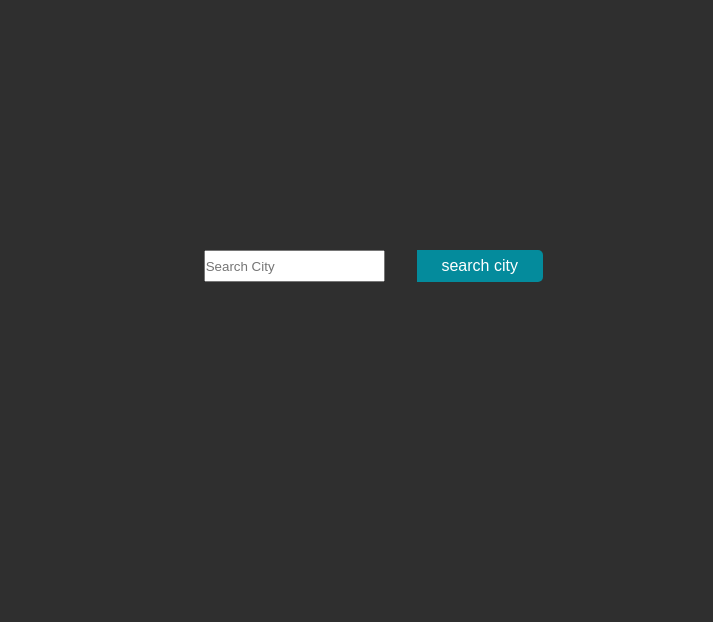
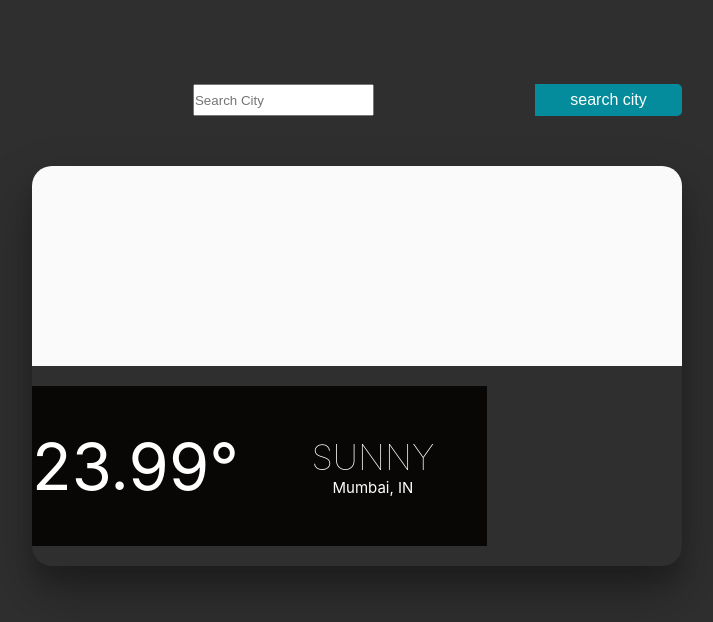
Before and after one commit to santoshnarayanan/weatherapp, a React (Create React App) app: page / in a window 1280 px wide. Shown: the top 622 px of the page, without its empty margins (283-996 px from the left). Built offline with nearby package versions, Linux system fonts and the light colour scheme; some icons are missing.

Commit message:
Creating WeatherCard

```diff
--- /dev/null
+++ b/src/components/WeatherDetails.js
@@ -0,0 +1,24 @@
+import React from 'react'
+
+function WeatherDetails() {
+    return (
+        <>
+            <article className="widget">
+                <div className="weatherIcon">
+                    <i className="wi wi-day-sunny"></i>
+                </div>
+                <div className="weatherInfo">
+                    <div className="temperature">
+                        <span>23.99&deg;</span>
+                    </div>
+                    <div className="description">
+                        <div className="weatherCondition">sunny</div>
+                        <div className="place">Mumbai, IN</div>
+                    </div>
+                </div>
+            </article>
+        </>
+    );
+}
+
+export default WeatherDetails;
--- a/src/components/searchMain.js
+++ b/src/components/searchMain.js
@@ -1,19 +1,24 @@
 import React, { useState } from "react";
-import  "./style.css";
+import "./style.css";
+import WeatherDetails from "./WeatherDetails";
 
 function SearchMain() {
     const [searchCity, setSearchCity] = useState('');
     console.log(searchCity);
     return (
+        <>
             <div className="wrap">
                 <div className="search">
-            <input type="search" placeholder="Search City" id="search" value={searchCity} onChange={(e) => {setSearchCity(e.target.value)}} />
+                    <input type="search" placeholder="Search City" id="search" value={searchCity} onChange={(e) => { setSearchCity(e.target.value) }} />
                 </div>
                 <button className="searchButton">
                     search city
                 </button>
             </div>
-  )
+            <WeatherDetails />
+        </>
+
+    );
 }
 
 export default SearchMain;
```
Lines whose indentation alone changed are shown as unchanged.
